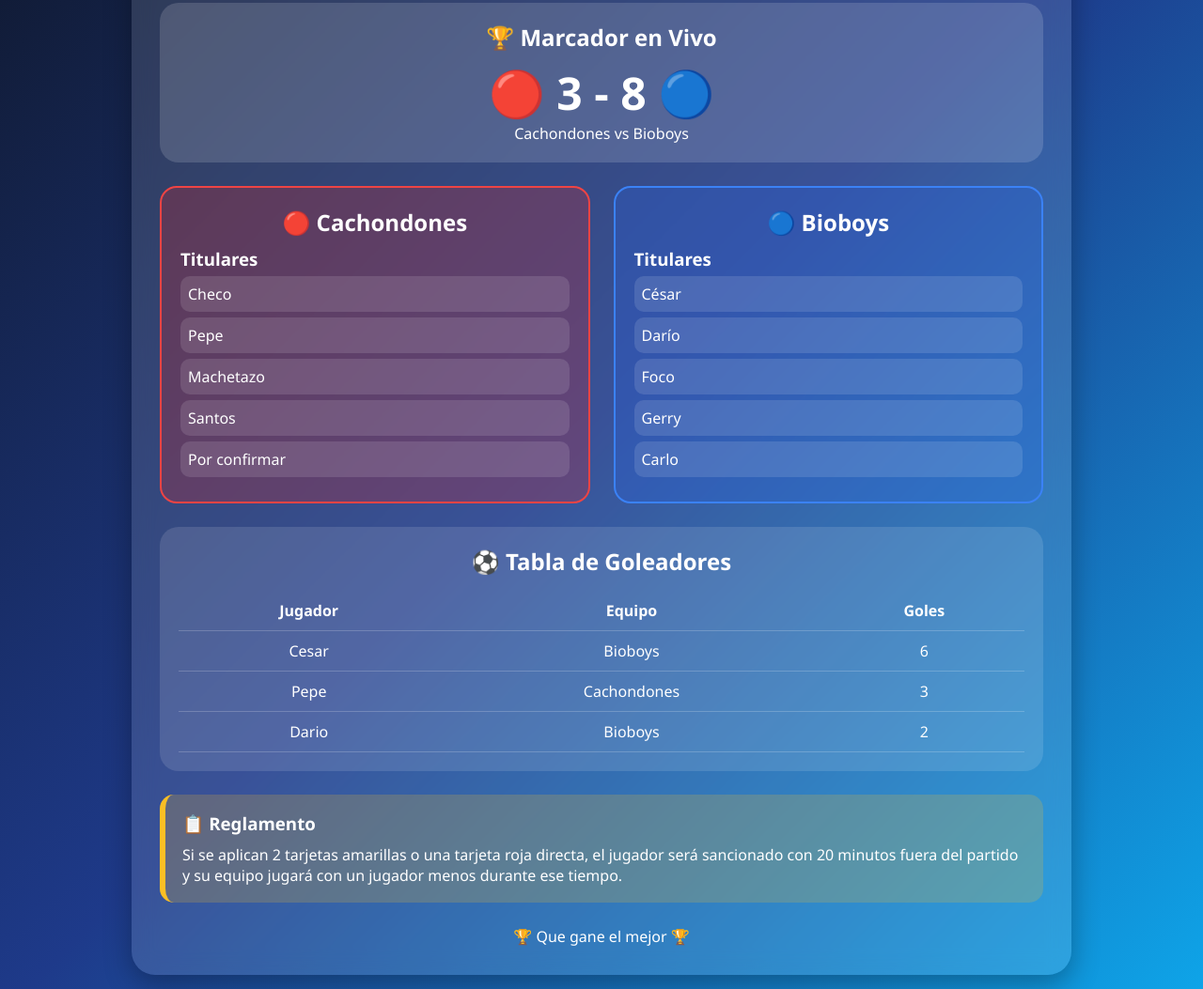
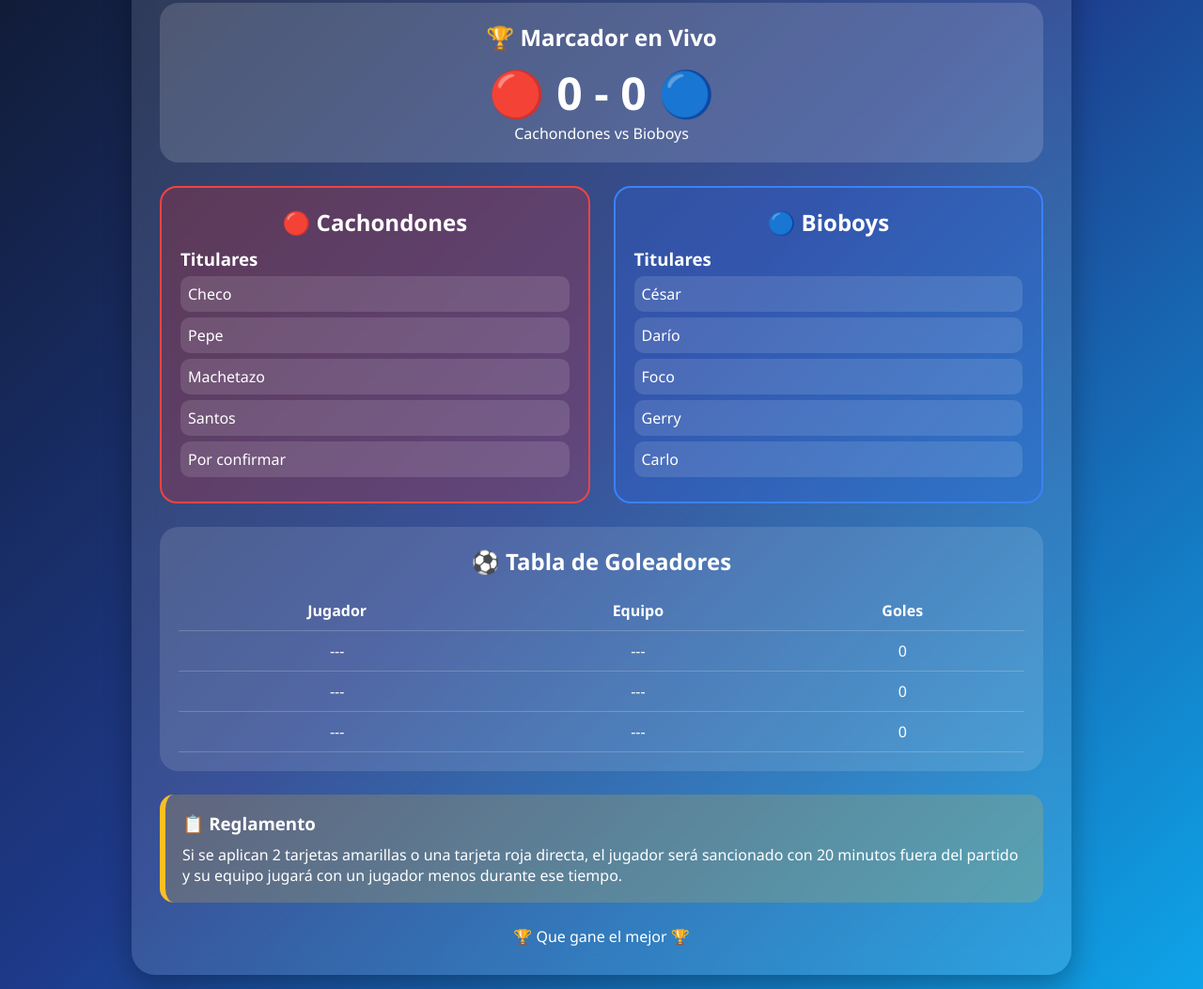
Before and after one commit to AcePaladin41418/CachondonesVSBioboys, a plain HTML site: page index.html in a window 1280 px wide. Shown: the part 179-1232 px from the top of the page at 94% size. Drawn offline with Linux system fonts and the light colour scheme.

Commit message:
Reset live score and player goals to zero
Updated the live score and player goal details.

```diff
--- a/index.html
+++ b/index.html
@@ -177,7 +177,7 @@ footer{
     <h2>🏆 Marcador en Vivo</h2>
 
     <div class="resultado">
-        🔴 3 - 8 🔵
+        🔴 0 - 0 🔵
     </div>
 
     <p>Cachondones vs Bioboys</p>
@@ -227,21 +227,21 @@ footer{
         </tr>
 
         <tr>
-            <td>Cesar</td>
-            <td>Bioboys</td>
-            <td>6</td>
+            <td>---</td>
+            <td>---</td>
+            <td>0</td>
         </tr>
 
         <tr>
-            <td>Pepe</td>
-            <td>Cachondones</td>
-            <td>3</td>
+            <td>---</td>
+            <td>---</td>
+            <td>0</td>
         </tr>
 
         <tr>
-            <td>Dario</td>
-            <td>Bioboys</td>
-            <td>2</td>
+            <td>---</td>
+            <td>---</td>
+            <td>0</td>
         </tr>
     </table>
 
```
